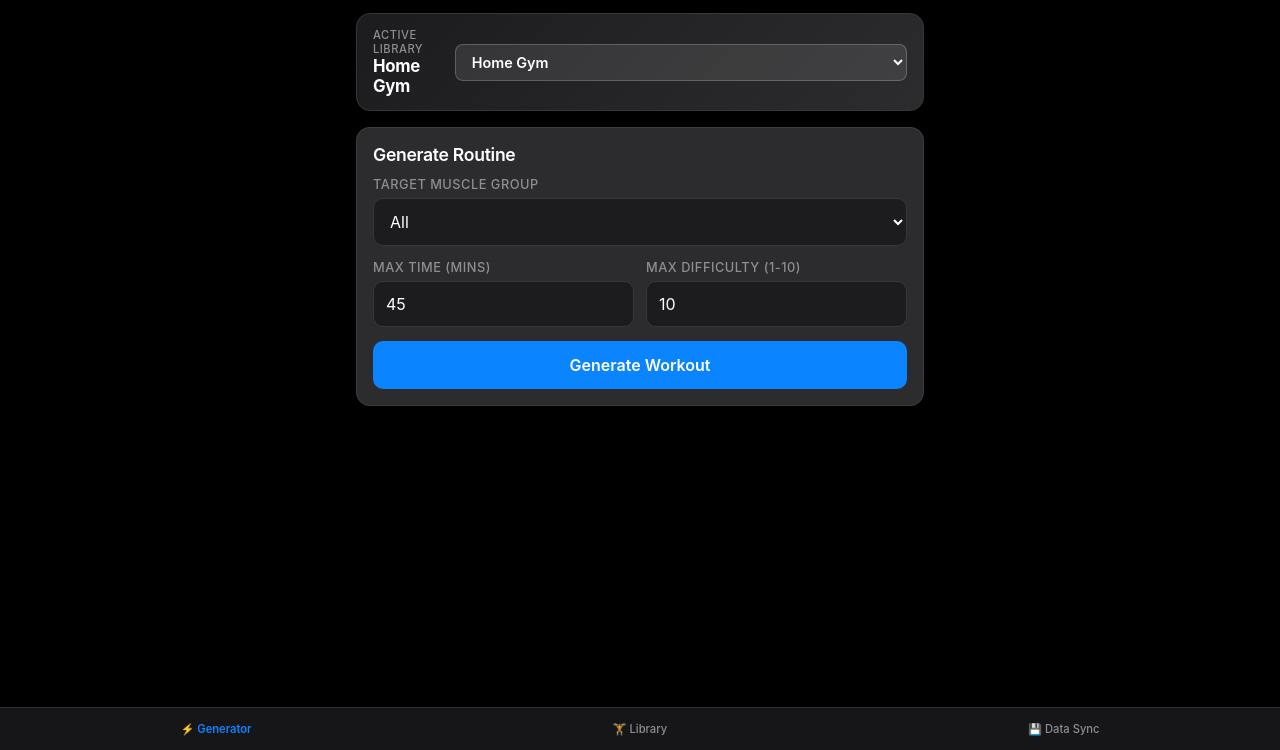
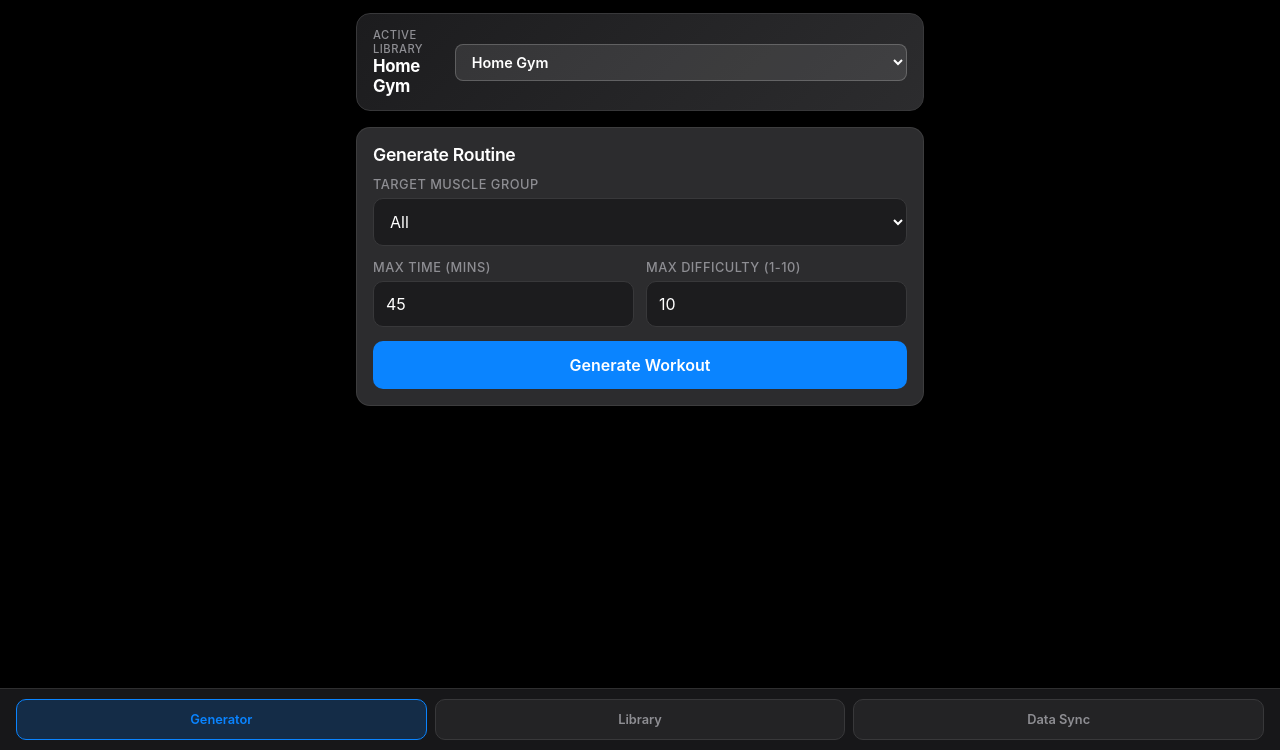
Before and after one commit to cwarren901652/Workout-App, a plain HTML site: page index.html in a window 1280 px wide. Shown: the part 50-800 px from the top of the page. Drawn offline with Linux system fonts and the light colour scheme.

Commit message:
Refactor navigation bar styles and structure

```diff
--- a/index.html
+++ b/index.html
@@ -220,46 +220,48 @@
             color: var(--accent);
         }
 
-        /* Frosted Glass iOS Bottom Navigation Bar */
+        /* Frosted Glass Bottom Navigation Bar with Button Cards */
         .nav-bar {
             position: fixed;
             bottom: 0;
             left: 0;
             right: 0;
-            background: rgba(28, 28, 30, 0.82);
+            background: rgba(28, 28, 30, 0.85);
             backdrop-filter: blur(25px);
             -webkit-backdrop-filter: blur(25px);
             border-top: 1px solid rgba(255, 255, 255, 0.1);
             display: flex;
-            justify-content: space-around;
-            padding: 10px 0;
+            justify-content: space-between;
+            padding: 10px 16px;
             padding-bottom: calc(10px + env(safe-area-inset-bottom));
             z-index: 1000;
+            gap: 8px;
         }
 
         .nav-item {
-            background: none;
-            border: none;
+            flex: 1;
+            background: rgba(255, 255, 255, 0.05);
+            border: 1px solid var(--border);
             color: var(--text-muted);
-            font-size: 0.7rem;
-            font-weight: 500;
+            font-size: 0.8rem;
+            font-weight: 600;
             cursor: pointer;
             display: flex;
-            flex-direction: column;
+            justify-content: center;
             align-items: center;
-            gap: 4px;
-            width: auto;
-            padding: 4px 16px;
-            transition: color 0.2s, transform 0.1s;
+            padding: 12px 8px;
+            border-radius: 10px;
+            transition: all 0.2s ease;
         }
 
         .nav-item:active {
-            transform: scale(0.9);
+            transform: scale(0.95);
         }
 
         .nav-item.active {
+            background: rgba(10, 132, 255, 0.2);
+            border-color: var(--primary);
             color: var(--primary);
-            font-weight: 600;
         }
 
         .view-section {
@@ -268,12 +270,12 @@
 
         .view-section.active {
             display: block;
-            animation: fadeIn 0.25s ease-out;
+            animation: fadeIn 0.2s ease-out;
         }
 
         @keyframes fadeIn {
-            from { opacity: 0; transform: translateY(4px); }
-            to { opacity: 1; transform: translateY(0); }
+            from { opacity: 0; }
+            to { opacity: 1; }
         }
     </style>
 </head>
@@ -399,15 +401,9 @@
 
     <!-- BOTTOM NAVIGATION -->
     <nav class="nav-bar">
-        <button class="nav-item active" onclick="switchTab('generator', this)">
-            ⚡ Generator
-        </button>
-        <button class="nav-item" onclick="switchTab('library', this)">
-            🏋️ Library
-        </button>
-        <button class="nav-item" onclick="switchTab('backup', this)">
-            💾 Data Sync
-        </button>
+        <button class="nav-item active" onclick="switchTab('generator', this)">Generator</button>
+        <button class="nav-item" onclick="switchTab('library', this)">Library</button>
+        <button class="nav-item" onclick="switchTab('backup', this)">Data Sync</button>
     </nav>
 
     <script>
```
